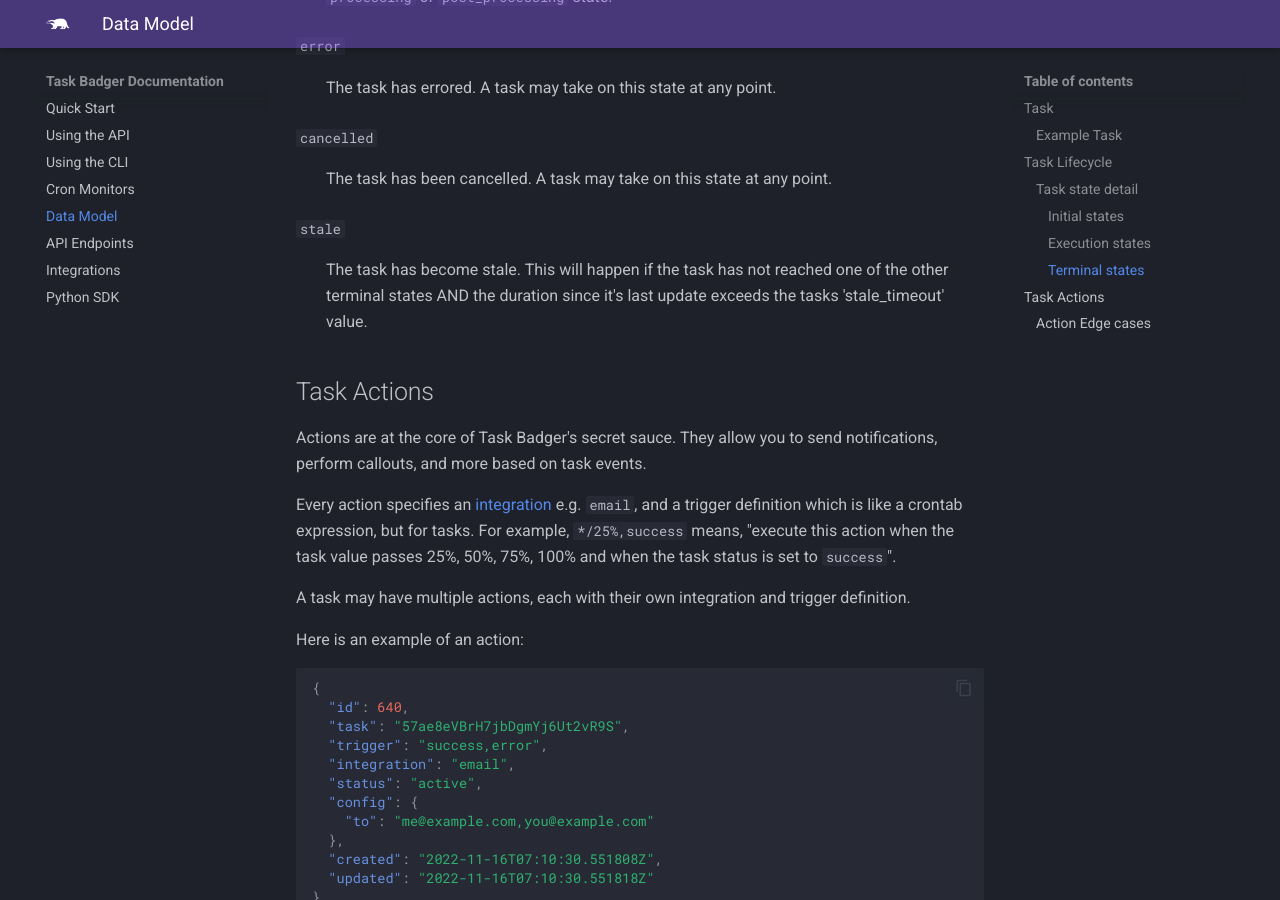
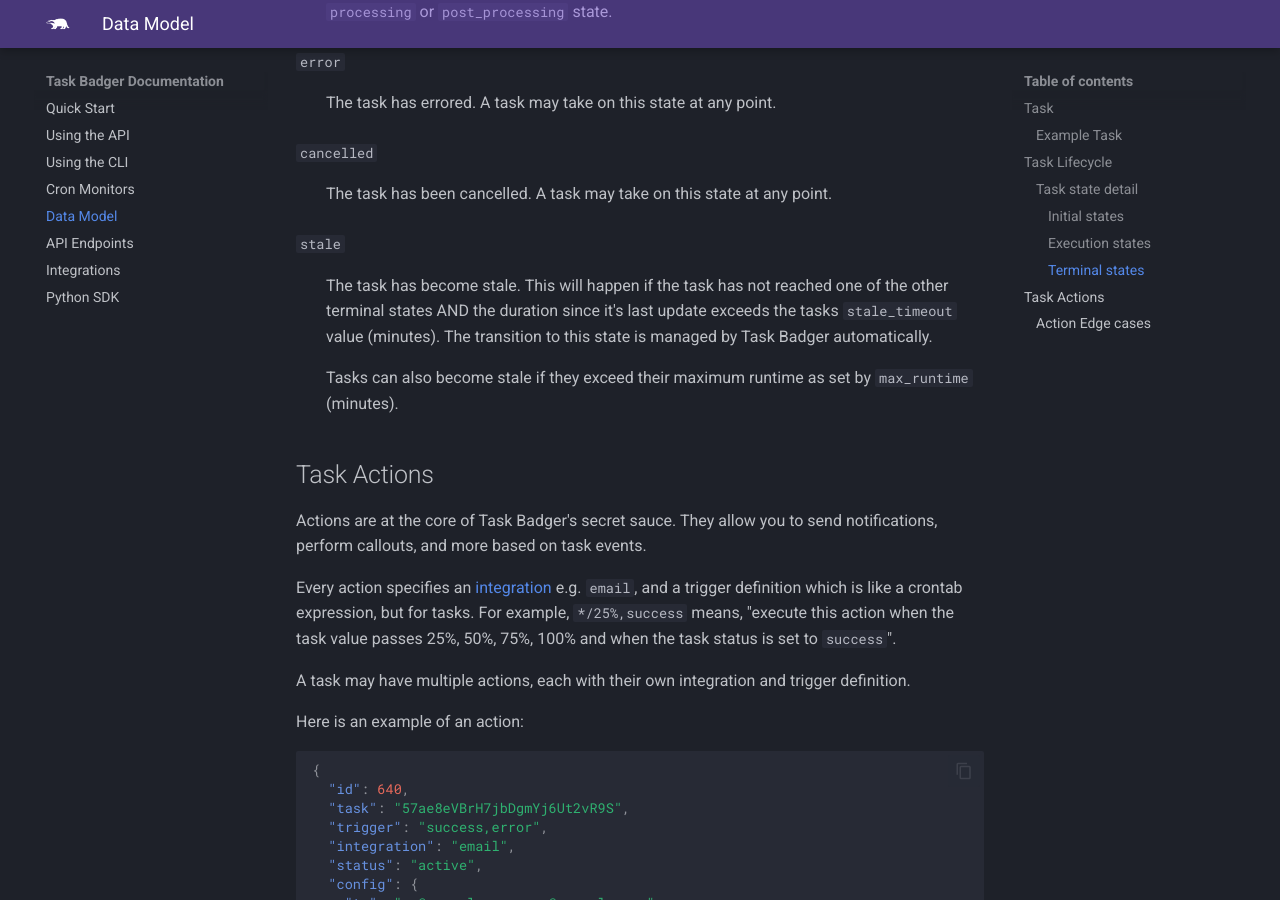
Before and after one commit to taskbadger/taskbadger-docs, an MkDocs documentation site: the page built from docs/data_model.md, in a window 1280 px wide and 900 px high, scrolled down 4080 px. Built offline with MkDocs 1.6.1 and Material for MkDocs 9.7.7, drawn with Linux system fonts in a browser that asks for light colours; some of the changed text lies outside the part shown.

Commit message:
update datamodel

```diff
--- a/docs/data_model.md
+++ b/docs/data_model.md
@@ -5,7 +5,8 @@
 
 !!!tip
 
-        Download the OpenAPI schema from [https://taskbadger.net/api/schema.json](https://taskbadger.net/api/schema.json){:target="_blank"}
+        You can view and download the OpenAPI schema from
+        [https://taskbadger.net/api/docs/](https://taskbadger.net/api/docs/){:target="_blank"}
 
 ## Task
 
@@ -175,7 +176,10 @@
 <a id="state-stale"></a>`stale`
 
 :   The task has become stale. This will happen if the task has not reached one of the other terminal
-    states AND the duration since it's last update exceeds the tasks 'stale_timeout' value.
+    states AND the duration since it's last update exceeds the tasks `stale_timeout` value (minutes). The
+    transition to this state is managed by Task Badger automatically.
+
+    Tasks can also become stale if they exceed their maximum runtime as set by `max_runtime` (minutes).
 
 
 ## Task Actions
```
